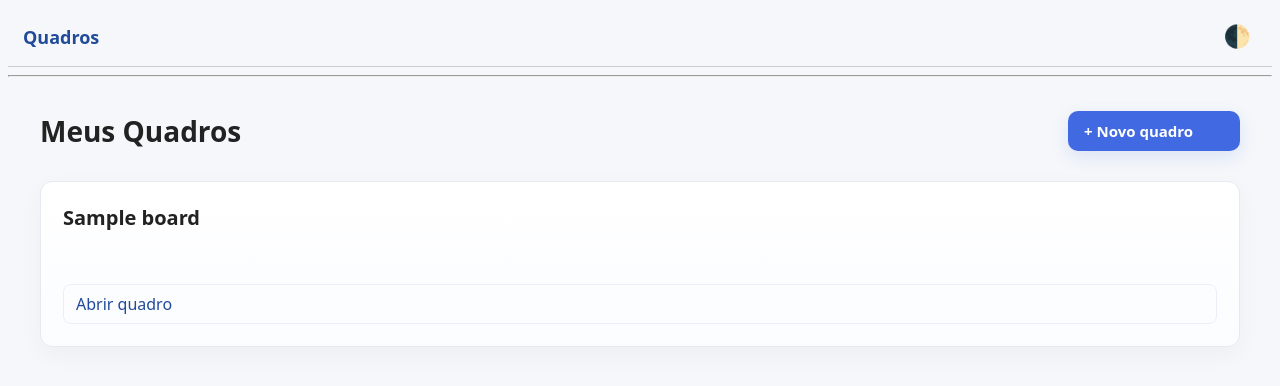
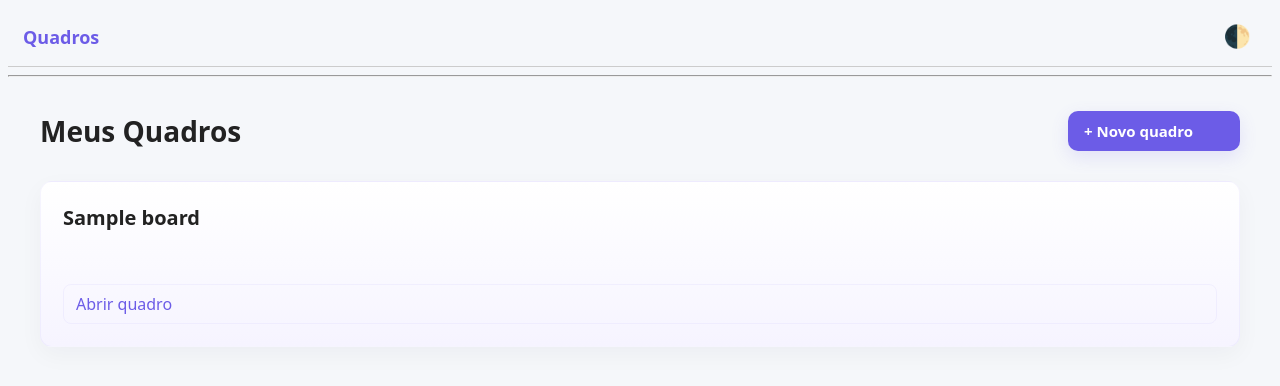
Before and after one commit to leovieirad/Projeto-Kanban, a Django app: template boards/templates/boards/board_list.html in a window 1280 px wide. Shown: the top 386 px of the page. Run offline with Django 3.2, Linux system fonts and the light colour scheme; the template is opened without the code that fills it: most values are stand-ins (such as "Sample title", 1, 10 or a date in 2020).

```diff
--- a/boards/static/boards/styles.css
+++ b/boards/static/boards/styles.css
@@ -55,6 +55,13 @@
 }
 
 /* Tipografia global */
+:root{
+  --primary: #6C5CE7; /* roxo moderno */
+  --primary-strong: #5844c7;
+  --accent: #00C2D1; /* ciano */
+  --muted: #6b7280;
+}
+
 body {
   font-family: system-ui, -apple-system, "Segoe UI", Roboto, "Helvetica Neue", Arial, "Noto Sans", "Liberation Sans", sans-serif;
   -webkit-font-smoothing: antialiased;
@@ -90,8 +97,8 @@ input, textarea, .input, .textarea {
 
 input:focus, textarea:focus {
   outline: none;
-  box-shadow: 0 0 0 3px rgba(76,110,245,0.12);
-  border-color: #4c6ef5;
+  box-shadow: 0 0 0 3px rgba(108,92,231,0.12);
+  border-color: var(--primary);
 }
 
 /* Cabeçalho */
@@ -112,19 +119,19 @@ body.dark-mode .top-nav {
 
 /* Links no topo e geral (evita roxo de visited) */
 .top-nav a,
-a { color: #214b9a; text-decoration: none; }
+a { color: var(--primary); text-decoration: none; }
 
 .top-nav a:hover, a:hover { text-decoration: underline; }
 
 body.dark-mode .top-nav a,
-body.dark-mode a { color: #8fb3ff; }
+body.dark-mode a { color: #bfc8ff; }
 
 body.dark-mode a:visited, body.dark-mode .top-nav a:visited { color: #94b6ff; }
 
 /* Ajuste visual do topo para modo escuro */
 body.dark-mode .top-nav { background: #111214; }
 
-/* Reduce prominence of hr in dark mode */
+/* Reduz destaque do hr no modo escuro */
 body.dark-mode hr { border-color: #333; }
 
 #theme-toggle {
@@ -160,7 +167,7 @@ body.dark-mode .form-container {
   background: #2b2d31;
 }
 
-/* Improve look of inline edit form used in board_detail */
+/* Melhorar aparência do formulário inline usado em board_detail */
 #edit-board-form {
   max-width: 900px;
   margin: 12px 0 18px 0;
@@ -204,7 +211,7 @@ body.dark-mode .textarea {
 .btn-primary {
   display: inline-block;
   min-width: 140px;
-  background: #4169e1;
+  background: var(--primary);
   padding: 10px 16px;
   border: none;
   border-radius: 10px;
@@ -212,12 +219,12 @@ body.dark-mode .textarea {
   font-size: 15px;
   cursor: pointer;
   transition: transform 0.12s ease, box-shadow 0.12s ease;
-  box-shadow: 0 6px 18px rgba(65,105,225,0.14);
+  box-shadow: 0 6px 18px rgba(108,92,231,0.14);
 }
 
-.btn-primary:hover { transform: translateY(-2px); box-shadow: 0 10px 30px rgba(65,105,225,0.18); }
+.btn-primary:hover { transform: translateY(-2px); box-shadow: 0 10px 30px rgba(108,92,231,0.18); }
 
-/* General button styles to cover .btn and bootstrap-like classes used in templates */
+/* Estilos gerais de botões usados nos templates */
 .btn { font-weight: 600; border-radius: 8px; padding: 8px 12px; cursor: pointer; }
 
 .btn-success { background: #2ea44f; color: #fff; border: none; }
@@ -226,13 +233,13 @@ body.dark-mode .textarea {
 .btn-link { background: transparent; color: #214b9a; border: none; padding: 0; text-decoration: underline; }
 body.dark-mode .btn-link { color: #9fc1ff; }
 
-/* Small button variant used in templates */
+/* Variante de botão pequeno usada nos templates */
 .btn-sm { padding: 6px 10px; font-size: 14px; border-radius: 6px; }
 
-/* Make the big blue add buttons look centered and consistent */
+/* Aparência para botões grandes azuis (ex: adicionar) */
 .btn-primary.full-width { display:block; text-align:center; width:100%; }
 
-/* Home page layout */
+/* Layout da página inicial */
 .page { max-width: 1200px; margin: 0 auto; padding: 26px; }
 
 .header { align-items: center; gap: 16px; }
@@ -246,9 +253,10 @@ body.dark-mode .btn-link { color: #9fc1ff; }
   margin-top: 18px;
 }
 
+
 .board-card {
-  background: linear-gradient(180deg, #ffffff, #fbfcff);
-  border: 1px solid #e6e9ef;
+  background: linear-gradient(180deg, #ffffff, #f6f4ff);
+  border: 1px solid rgba(108,92,231,0.06);
   padding: 22px;
   border-radius: 12px;
   box-shadow: 0 8px 24px rgba(16,24,40,0.04);
@@ -261,9 +269,9 @@ body.dark-mode .btn-link { color: #9fc1ff; }
 
 .board-card h2 { margin: 0 0 12px 0; font-size: 20px; }
 
-.board-card:hover { transform: translateY(-6px); box-shadow: 0 20px 40px rgba(16,24,40,0.08); }
+.board-card:hover { transform: translateY(-6px); box-shadow: 0 20px 40px rgba(16,24,40,0.08); border-color: rgba(108,92,231,0.12); }
 
-/* Dark mode adjustments for board cards and buttons */
+/* Ajustes de modo escuro para cards de quadro e botões */
 body.dark-mode .board-card {
   background: linear-gradient(180deg, #151617, #0f1113);
   border: 1px solid #232427;
@@ -271,29 +279,30 @@ body.dark-mode .board-card {
   color: #e8eef6;
 }
 body.dark-mode .board-card h2 { color: #eef6ff; }
-body.dark-mode .btn-primary { background: #2f56f6; box-shadow: 0 6px 18px rgba(47,86,246,0.14); }
+body.dark-mode .btn-primary { background: #2f56f6; box-shadow: 0 6px 18px rgba(47,86,246,0.14); color: #fff; }
 body.dark-mode .btn-primary:hover { box-shadow: 0 10px 30px rgba(47,86,246,0.22); }
 body.dark-mode .btn-secondary { color: #bcd9ff; border-color: rgba(140,160,200,0.06); }
+body.dark-mode .btn-secondary:hover { background: rgba(255,255,255,0.03); }
 
 .btn-secondary {
   background: transparent;
-  color: #214b9a;
-  border: 1px solid rgba(33,75,154,0.08);
+  color: var(--primary);
+  border: 1px solid rgba(108,92,231,0.06);
   padding: 8px 12px;
   border-radius: 8px;
   text-decoration: none;
   display: inline-block;
 }
-.btn-secondary:hover { background: rgba(33,75,154,0.04); }
+.btn-secondary:hover { background: rgba(108,92,231,0.04); }
 
-/* Responsive tweaks */
+/* Ajustes responsivos */
 @media (max-width: 720px) {
   .header { flex-direction: column; align-items: stretch; }
   .header .btn-primary { margin-left: 0; width: 100%; }
   .page { padding: 16px; }
 }
 
-/* Kanban board layout */
+/* Layout Kanban */
 .board-columns {
   display: flex;
   gap: 18px;
@@ -345,12 +354,12 @@ body.dark-mode .kanban-card {
 
 .kanban-card.dragging { opacity: 0.6; }
 
-.kanban-list.drop-target { background: rgba(76,110,245,0.04); border-radius: 6px; }
+.kanban-list.drop-target { background: rgba(108,92,231,0.06); border-radius: 6px; }
 
 .card-meta { font-size: 12px; color: #666; margin-top:6px; }
 body.dark-mode .card-meta { color: #aaa; }
 
-/* Toast styles */
+/* Estilos das notificações (toasts) */
 .site-toast {
   display: inline-block;
   padding: 10px 14px;
@@ -366,7 +375,7 @@ body.dark-mode .site-toast { background: rgba(255,255,255,0.03); color: #eee; }
 body.dark-mode .site-toast.success { background: rgba(46,164,80,0.12); color: #c9ffd9; }
 body.dark-mode .site-toast.error { background: rgba(255,80,80,0.08); color: #ffd4d4; }
 
-/* Floating temporary toast container for JS notifications */
+/* Contêiner flutuante de notificações (canto superior direito) */
 .floating-toast {
   position: fixed;
   right: 18px;
--- a/boards/templates/boards/base.html
+++ b/boards/templates/boards/base.html
@@ -37,7 +37,7 @@ const toggle = document.getElementById("theme-toggle");
 toggle.addEventListener("click", () => {
   document.body.classList.toggle("dark-mode");
 });
-// Auto-hide Django message toasts after a short delay
+// Ocultar automaticamente as notificações do Django após um curto intervalo
 (function(){
   try{
     const toasts = document.querySelectorAll('.floating-toast .toast-item');
--- a/boards/templates/boards/board_detail.html
+++ b/boards/templates/boards/board_detail.html
@@ -114,7 +114,7 @@ document.addEventListener('DOMContentLoaded', function () {
         div.style.display = div.style.display === "none" || div.style.display === "" ? "block" : "none";
     };
 
-    // Drag and drop behavior
+    // Comportamento de arrastar e soltar (Drag and Drop)
     let dragged = null;
 
     function onDragStart(e) {
--- a/boards/views.py
+++ b/boards/views.py
@@ -23,8 +23,8 @@ def create_board(request):
         description = request.POST.get("description", "").strip()
         if title:
             board = Board.objects.create(title=title, description=description)
-            # Create default columns to standardize new boards (To Do, In Progress, Done)
-            default_columns = ["To Do", "In Progress", "Done"]
+            # Criar colunas padrão para padronizar novos quadros (A Fazer, Fazendo, Feito)
+            default_columns = ["A Fazer", "Fazendo", "Feito"]
             for idx, col_title in enumerate(default_columns):
                 Column.objects.create(board=board, title=col_title, position=idx)
             messages.success(request, "Quadro criado com sucesso.")
--- a/kanban_project/asgi.py
+++ b/kanban_project/asgi.py
@@ -1,9 +1,9 @@
 """
-ASGI config for kanban_project project.
+Configuração ASGI para o projeto kanban_project.
 
-It exposes the ASGI callable as a module-level variable named ``application``.
+Expõe o callable ASGI como uma variável de nível de módulo chamada ``application``.
 
-For more information on this file, see
+Para mais informações sobre este arquivo, veja
 https://docs.djangoproject.com/en/5.2/howto/deployment/asgi/
 """
 
--- a/kanban_project/wsgi.py
+++ b/kanban_project/wsgi.py
@@ -1,9 +1,9 @@
 """
-WSGI config for kanban_project project.
+Configuração WSGI para o projeto kanban_project.
 
-It exposes the WSGI callable as a module-level variable named ``application``.
+Expõe o callable WSGI como uma variável de nível de módulo chamada ``application``.
 
-For more information on this file, see
+Para mais informações sobre este arquivo, veja
 https://docs.djangoproject.com/en/5.2/howto/deployment/wsgi/
 """
 
```
Also changed, not shown: kanban_project/settings.py (+15 -15 lines), kanban_project/urls.py (+12 -12 lines), README.md.
